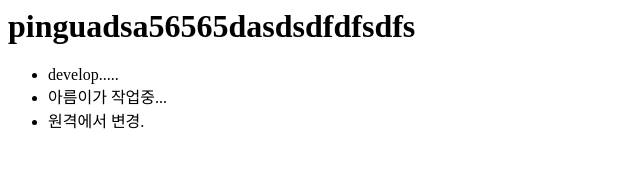
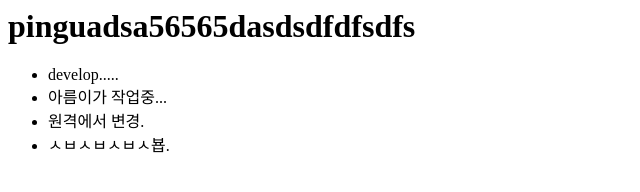
Before and after one commit to pingu87/www, a plain HTML site: page index.html in a window 1280 px wide. Shown: the whole page, without its empty margins (0-640 px from the left). Drawn offline with Linux system fonts and the light colour scheme.

Commit message:
ㅁㅁㅁㅁ

```diff
--- a/index.html
+++ b/index.html
@@ -7,6 +7,7 @@
         <li>develop.....</li>
         <li>아름이가 작업중...</li>
         <li>원격에서 변경.</li>
+        <li>ㅅㅂㅅㅂㅅㅂㅅ뵵.</li>
     </ul>
 </div>
 </body>
```
